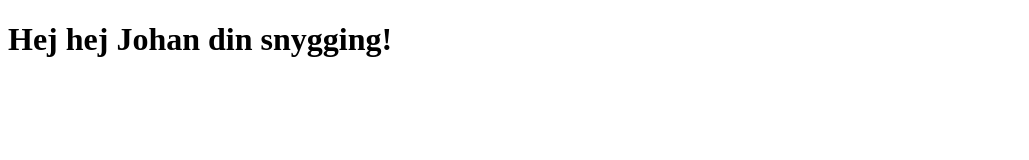
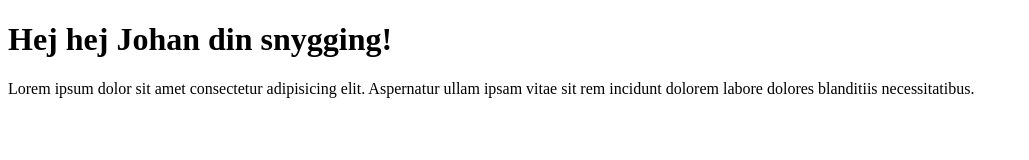
Before and after one commit to Lillebravo/Portfolio, a plain HTML site: page index2.html in a window 1280 px wide. Shown: the whole page, without its empty margins (0-1029 px from the left). Drawn offline with Linux system fonts and the light colour scheme.

Commit message:
added paragraph

```diff
--- a/index2.html
+++ b/index2.html
@@ -6,6 +6,8 @@
     <title>Document</title>
 
     <h1>Hej hej Johan din snygging!</h1>
+
+    <p>Lorem ipsum dolor sit amet consectetur adipisicing elit. Aspernatur ullam ipsam vitae sit rem incidunt dolorem labore dolores blanditiis necessitatibus.</p>
 </head>
 <body>
 
```
